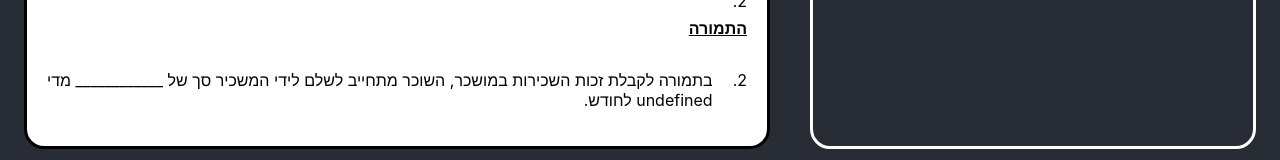
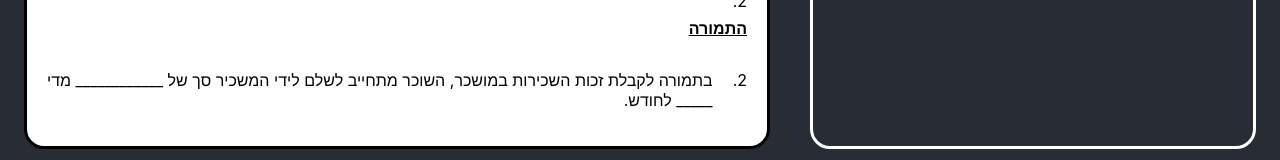
Before and after one commit to idandrd/docit, a React (Create React App) app: page / in a window 1280 px wide. Shown: the part 1200-1360 px from the top of the page. Built offline with nearby package versions, Linux system fonts and the light colour scheme.

Commit message:
Update Form.tsx

```diff
--- a/src/Form.tsx
+++ b/src/Form.tsx
@@ -48,7 +48,7 @@ class MainForm extends Component {
       case "15th":
         return "15";
       case "otherth":
-        return "_______";
+        return "_____";
     }
   };
 
@@ -153,7 +153,7 @@ class MainForm extends Component {
             />
           </FormItem>
           <FormItem text="באיזה קומה המושכר?">
-            <input id="ex2"
+            <input
               value={this.state.floornumber}
               onChange={({ target }) =>
                 this.setState({ floornumber: target.value })
@@ -394,7 +394,7 @@ class MainForm extends Component {
               <p style={{ textAlign: "justify" }}>
                 {`בתמורה לקבלת זכות השכירות במושכר, השוכר מתחייב לשלם לידי המשכיר סך של  ${
             this.state.monthlypayment ||"____________"
-          } מדי ${this.getpaymentday()}  לחודש. `}
+          } מדי ${this.getpaymentday() ||"_____"}  לחודש. `}
               </p>
             </div>
           </div>
```
